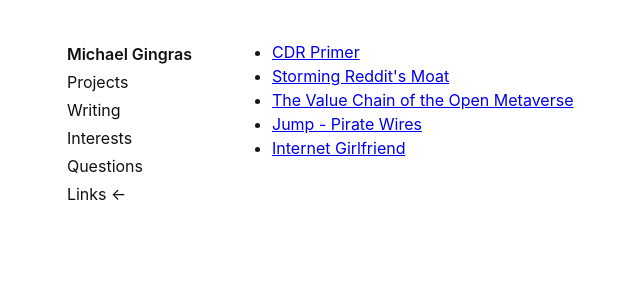
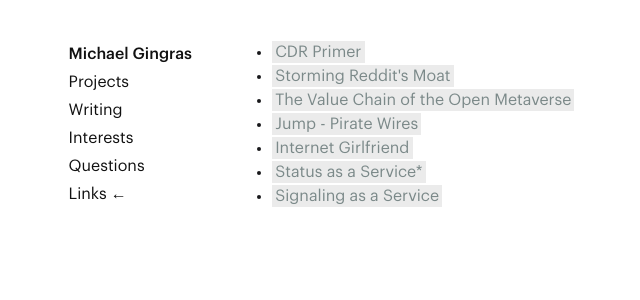
Before and after one commit to mcgingras/blog, a Jekyll site: the page built from links.html, in a window 1280 px wide. Shown: the top 300 px of the page, without its empty margins (88-728 px from the left). Built offline with Jekyll 4.4.1, drawn with Linux system fonts in a browser that asks for light colours.

Commit message:
new link highlighting

```diff
--- a/_data/links.yml
+++ b/_data/links.yml
@@ -11,3 +11,9 @@
   link: https://www.piratewires.com/p/jump-23d06adb4cb7
 - name: Internet Girlfriend
   link: https://internetgirlfriend.club/
+- name: Status as a Service*
+  link: https://www.eugenewei.com/blog/2019/2/19/status-as-a-service
+  tag: social
+- name: Signaling as a Service
+  link: https://julian.digital/2020/03/28/signaling-as-a-service/
+  tag: social
--- a/_data/questions.yml
+++ b/_data/questions.yml
@@ -1,5 +1,5 @@
 - name: Is it good to be a generalist?
-  subtext: I consider myself a generalist. However, sometimes I feel I'd be better off finding something I really enjoy, and focusing specifically on that. "Justin g." puts it best in his <a _target="blank" href="https://twitter.com/itunpredictable/status/1346235218072457217?s=20">tweet<a>, "thinking about the worst advice i've gotten in my (short) career, 'being a generalist' is probably the most destructive thing i was told. It actively set me back my a couple of years. Having been on the hiring side at a few startups now, let me tell you - the number of times we've been looking for a 'generalist' is zero (0)." Is there merit to being a generalist?
+  subtext: I consider myself a generalist. However, sometimes I feel I'd be better off finding something I really enjoy, and focusing specifically on that. "Justin g." puts it best in his <a _target="blank" href="https://twitter.com/itunpredictable/status/1346235218072457217?s=20">tweet</a>, "thinking about the worst advice i've gotten in my (short) career, 'being a generalist' is probably the most destructive thing i was told. It actively set me back my a couple of years. Having been on the hiring side at a few startups now, let me tell you - the number of times we've been looking for a 'generalist' is zero (0)." Is there merit to being a generalist?
 - name: How should you decide what to work on?
   subtext: Sam Altman has some good thoughts on this question, as do other people. I've been meaning to put together a list of their thoughts. Short answer -- don't just chase dollar bills.
 - name: To what extent does capitalism drive innovation?
--- a/_layouts/default.html
+++ b/_layouts/default.html
@@ -15,7 +15,7 @@
     <div class="">
         {% include navigation.html %}
         <div class="divider"></div>
-        <div class="container py-2">
+        <div class="container content py-2">
             {{ content }}
         </div>
     </div>
--- a/_sass/main.scss
+++ b/_sass/main.scss
@@ -2,8 +2,18 @@
     margin: 0;
 }
 
+@font-face {
+    font-family: "Graphik";
+    src: url("./Graphik-Regular.woff");
+}
+
+@font-face {
+    font-family: "Graphik-Med";
+    src: url("./Graphik-Medium.woff");
+}
+
 body {
-    font-family: -apple-system, BlinkMacSystemFont, "avenir next", avenir, helvetica, "helvetica neue", ubuntu, roboto, noto, "segoe ui", arial, sans-serif;
+    font-family: "Graphik";
     color: #18181B;
 }
 
@@ -19,6 +29,17 @@
     margin: 0 auto;
     padding-left: 20px;
     padding-right: 20px;
+}
+
+.no-bg{
+    background: red;
+}
+
+.content a {
+    text-decoration: none;
+    color: #7b8989;
+    padding: .2rem;
+    background: #ebebeb;
 }
 
 .nav{
@@ -39,7 +60,8 @@
     }
 
     h1{
-        font-weight: 600;
+        font-family: "Graphik-Med";
+        font-weight: 500;
         font-size: 16px;
         margin: 0;
     }
--- a/links.html
+++ b/links.html
@@ -5,7 +5,7 @@
 <ul>
     {% for item in site.data.links %}
     <li>
-        <a href="{{ item.link }}">{{ item.name }}</a>
+        <a class="no-bg" href="{{ item.link }}">{{ item.name }}</a>
     </li>
     {% endfor %}
 </ul>
```
Also changed, not shown: assets/css/Graphik-Medium.woff (added), assets/css/Graphik-Regular.woff (added).
